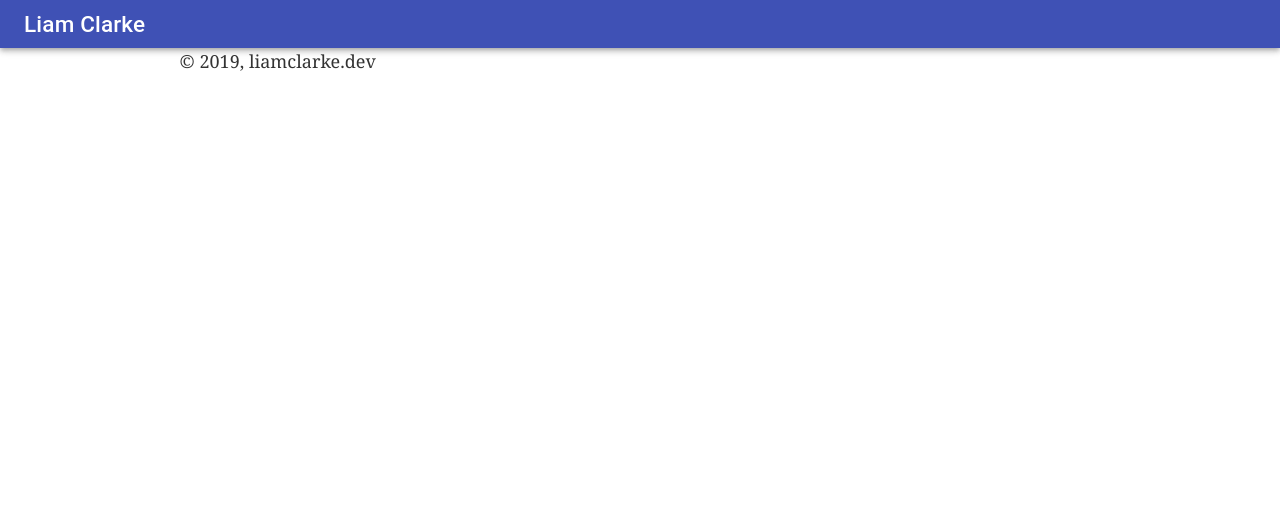
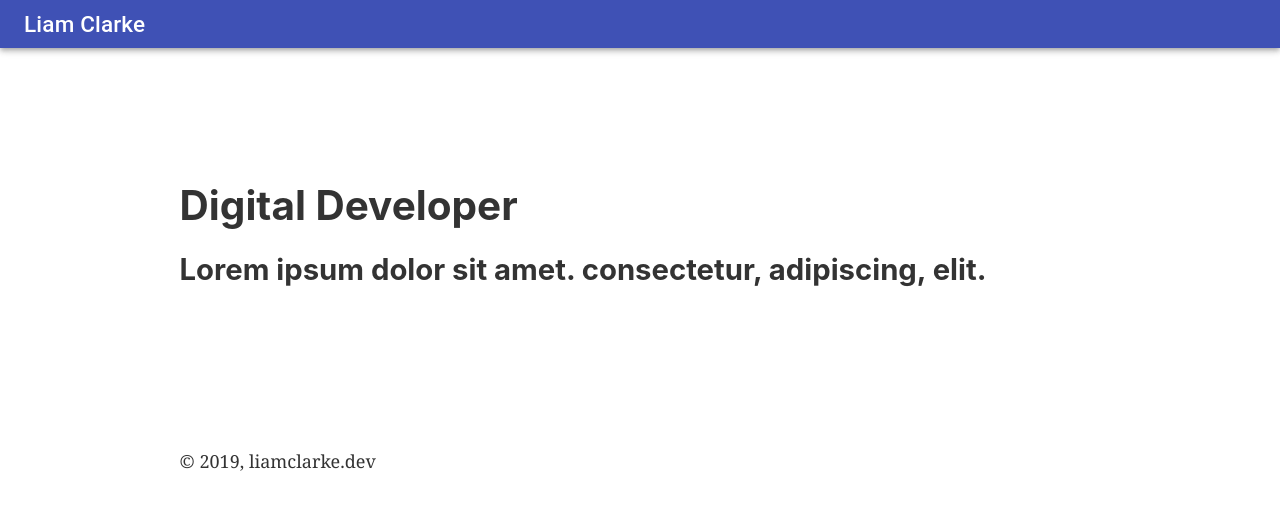
Before and after one commit to clarke94/liamclarke, a Gatsby site: page / in a window 1280 px wide. Built offline with nearby package versions, Linux system fonts and the light colour scheme; Gatsby itself is replaced by a stand-in of ours.

Commit message:
Add Banner component

```diff
--- /dev/null
+++ b/src/components/banner/banner.js
@@ -0,0 +1,15 @@
+import React, { Component } from 'react';
+import style from "./banner.module.scss";
+
+export class Banner extends Component {
+    render() {
+        return (
+            <section className={style.banner}>
+                <h1 className={style.banner__heading}>Digital Developer</h1>
+                <h2 className={style.banner__subheading}>Lorem ipsum dolor sit amet. <span>consectetur, adipiscing, elit</span>.</h2>
+            </section>
+        )
+    }
+}
+
+export default Banner;
--- /dev/null
+++ b/src/components/banner/banner.module.scss
@@ -0,0 +1,6 @@
+.banner {
+    height: 50vh;
+    display: flex;
+    flex-direction: column;
+    justify-content: center;
+}
--- a/src/pages/index.js
+++ b/src/pages/index.js
@@ -1,13 +1,14 @@
-import React from "react"
+import React from "react";
 
-import Layout from "../components/layout/layout"
-import SEO from "../components/seo/seo"
+import Layout from "../components/layout/layout";
+import SEO from "../components/seo/seo";
+import Banner from "../components/banner/banner";
 
 const IndexPage = () => (
     <Layout>
         <SEO title="Home" />
-
+        <Banner />
     </Layout>
 )
 
-export default IndexPage
+export default IndexPage;
```
